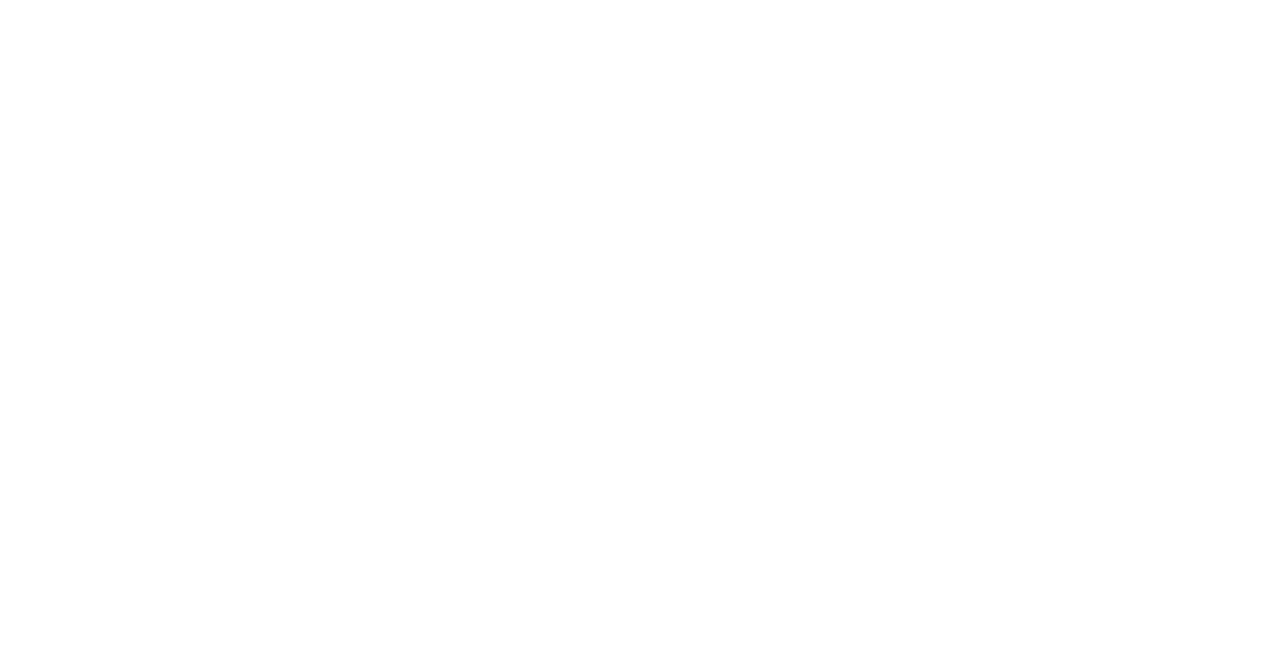
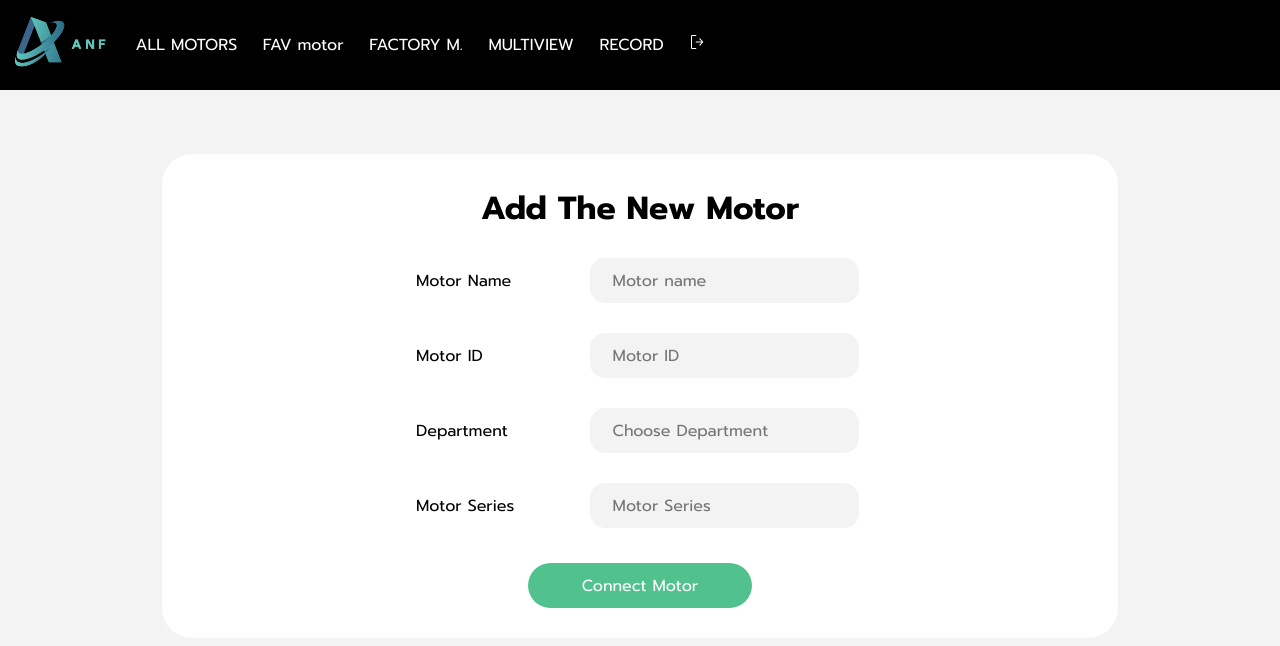
Before and after one commit to TawanPss/motormonitoring, a React (Vite) app: page /new-motor in a window 1280 px wide. Before the commit this address had no page. Shown: the top 646 px of the page. Built offline with nearby package versions, Linux system fonts and the light colour scheme; the HTML template or start-up script is replaced by a standard one.

Commit message:
Complete New motor page + add nav bar in record page

```diff
--- a/src/App.jsx
+++ b/src/App.jsx
@@ -12,6 +12,7 @@
 import FavMotors from "./Page/FavMotorPage/FavMotors.jsx";
 import AllMotors from "./Page/AllmotorPage/AllMotors.jsx";
 import Feature from "./Page/Feature/Feature.jsx";
+import NewMotor from "./Page/NewMotorPage/NewMotorPage.jsx";
 
 function App() {
   return (
@@ -30,6 +31,7 @@
           <Route path="/record" element={<Record />}></Route>
           <Route path="/favorite" element={<FavMotors />}></Route>
           <Route path="/feature" element={<Feature />}></Route>
+          <Route path="/new-motor" element={<NewMotor/>}></Route>
         </Routes>
       </BrowserRouter>
     </>
--- /dev/null
+++ b/src/Page/NewMotorPage/NewMotorPage.css
@@ -0,0 +1,62 @@
+
+.ctn{
+    margin-top: 10%;
+    width: 100%;
+    display: flex;
+    align-items: center;
+    flex-direction: column;
+    background: #F3F3F3;
+    min-height: 100vh;
+    height: 100%;
+    margin: 0;
+    padding-top: 5%;
+}
+
+.inputctn{
+    background: #fff;
+    color: #000000;
+    width: 70%;
+    padding: 30px;
+    display: flex;
+    flex-direction: column;
+    align-items: center;
+    justify-items: center;
+    border-radius: 30px;
+}
+
+.label-input{
+    display: flex;
+    flex-direction: row;
+    align-items: center;
+    justify-content:space-between ;
+    width: 50%;
+    color: #000;
+    margin-top: 20px;
+}
+
+.input-form{
+    color: #000;
+    background-color: #F3F3F3;
+    font-size: medium;
+    border-radius: 15px;
+    border: none;
+    padding-left: 5%;
+    padding-right: 5%;
+    width: 50%;
+    height: 45px;
+
+}
+
+.submit-button {
+    background-color: var(--accentColor);
+    color: #fff;
+    font-size: medium;
+    border: none;
+    border-radius: 30px;
+    width: 25%;
+    height: 45px;
+    margin-top: 30px;
+    transition: 0.2s ease-in-out;
+    cursor: pointer;
+    background-color: #51C28E;
+}
--- /dev/null
+++ b/src/Page/NewMotorPage/NewMotorPage.jsx
@@ -0,0 +1,42 @@
+import NavigationBar from "../../component/NavigationBar/NavigationBar";
+import './NewMotorPage.css';
+
+export default function NewMotor(){
+    return(
+        <>
+        <NavigationBar/>
+
+            <div className="ctn">
+
+                    <form className="inputctn">
+                        <h1>Add The New Motor</h1>
+                        <div className="label-input">
+                            <label className="label_Text">Motor Name</label>
+                            <input name="Motor-Name" id="Motor-Name" type="Text" placeholder="Motor name" className="input-form"></input>
+                        </div>
+                        <div className="label-input">
+                            <label className="label_Text">Motor ID</label>
+                            <input name="Motor-ID" id="Motor-ID" type="Text" placeholder="Motor ID" className="input-form"></input>
+                        </div>
+                        <div className="label-input">
+                            <label className="label_Text">Department</label>
+                            <input name="Department" id="Department" type="Text" placeholder="Choose Department" className="input-form"></input>
+                        </div>
+                        <div className="label-input">
+                            <label className="label_Text">Motor Series</label>
+                            <input name="Motor-Series" id="Motor-Series" type="Text" placeholder="Motor Series" className="input-form"></input>
+                        </div>
+                        <button className="submit-button">Connect Motor</button>
+
+
+                    </form>
+            </div>
+
+
+
+
+
+
+        </>
+    )
+}
--- a/src/Page/RecordPage/Record.jsx
+++ b/src/Page/RecordPage/Record.jsx
@@ -1,6 +1,9 @@
+import NavigationBar from "../../component/NavigationBar/NavigationBar"
+
 export default function Record(){
     return(<>
-    Record
     <NavigationBar />
+
+    <h1>Record</h1>
     </>)
 }
```
